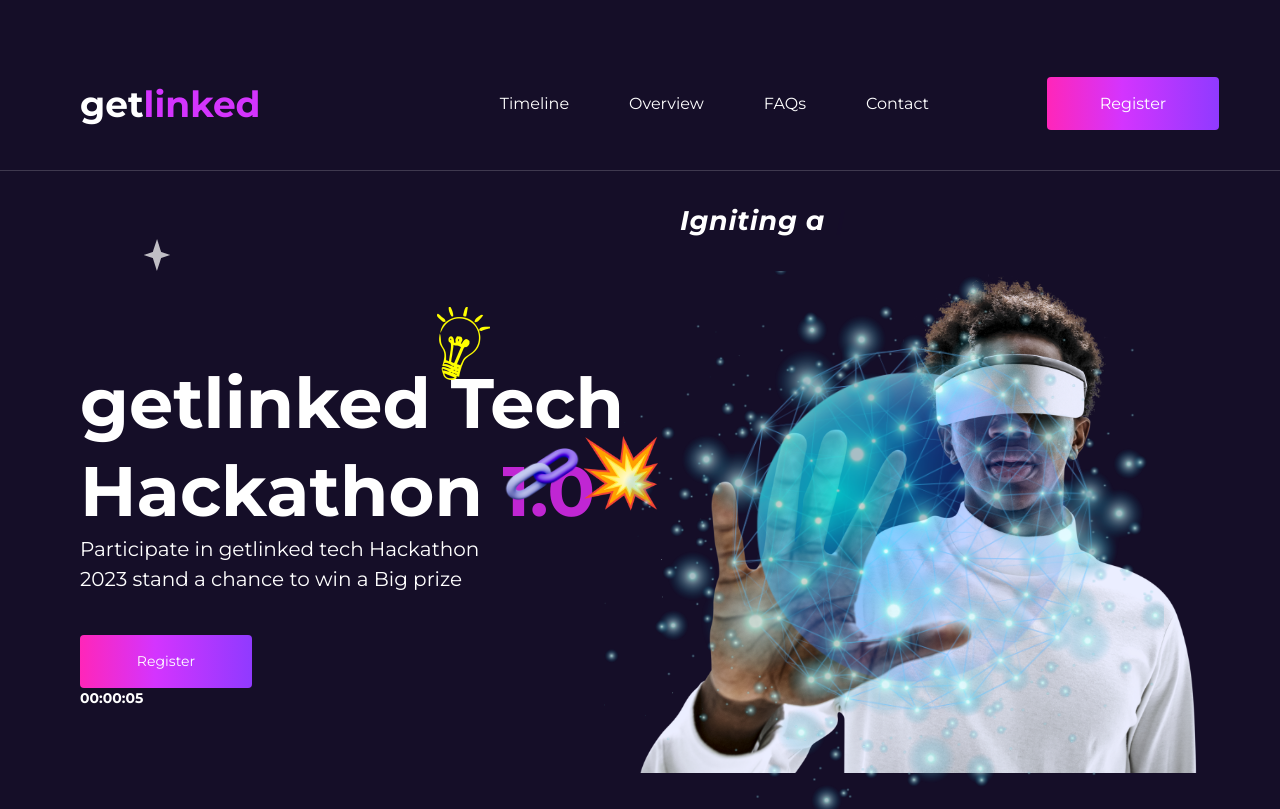
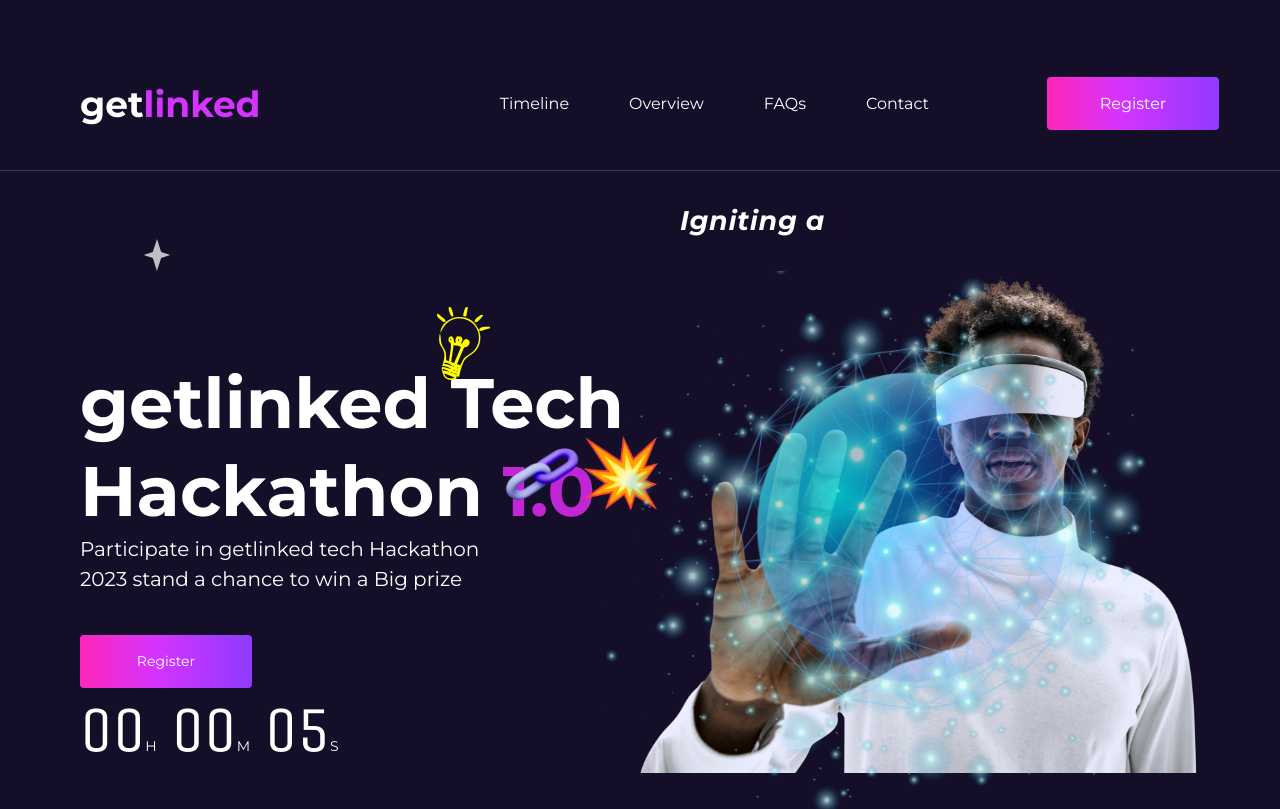
Before and after one commit to Emmanuel-Ingwe/getlinked-testweb, a Next.js app: page / in a window 1280 px wide. Built offline with nearby package versions, Linux system fonts and the light colour scheme; a web font is replaced by a local one.

Commit message:
done w timer.

```diff
--- a/components/global/Timer/index.tsx
+++ b/components/global/Timer/index.tsx
@@ -31,8 +31,8 @@ const Timer: React.FC = () => {
   };
 
   return (
-    <div className="text-3xl font-bold">
-      {formatNumberWithZero(hours)}:{formatNumberWithZero(minutes)}:{formatNumberWithZero(seconds)}
+    <div className="text-[64px] leading-[133%] font-unica-one">
+      {formatNumberWithZero(hours)}<span className='text-[14px] font-montserrat'>H</span> {formatNumberWithZero(minutes)}<span className='text-[14px] font-montserrat'>M</span> {formatNumberWithZero(seconds)}<span className='text-[14px] font-montserrat'>S</span>
     </div>
   );
 };
```
